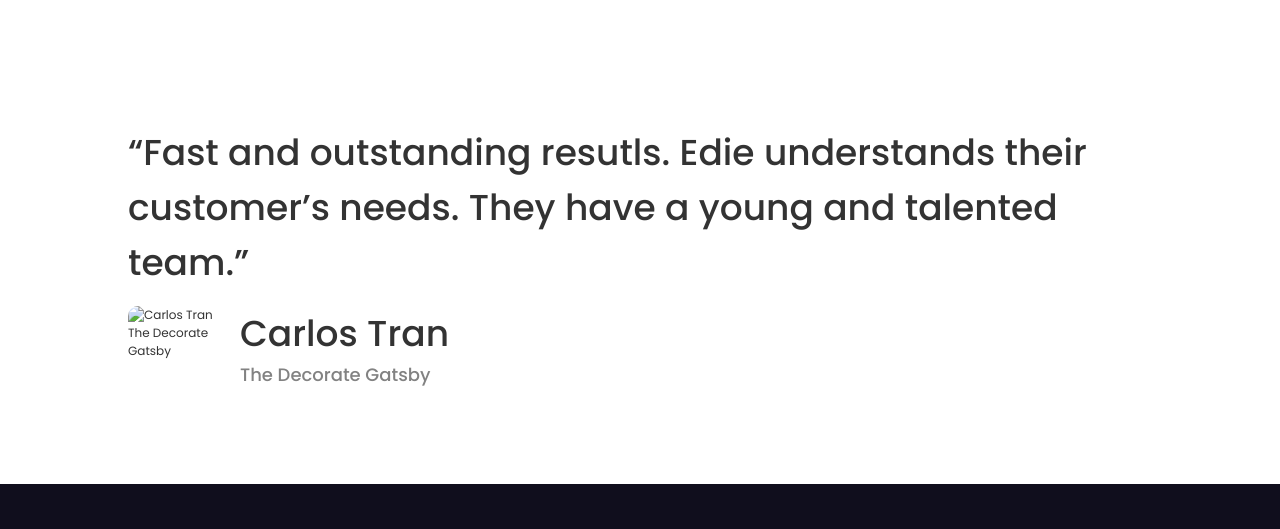
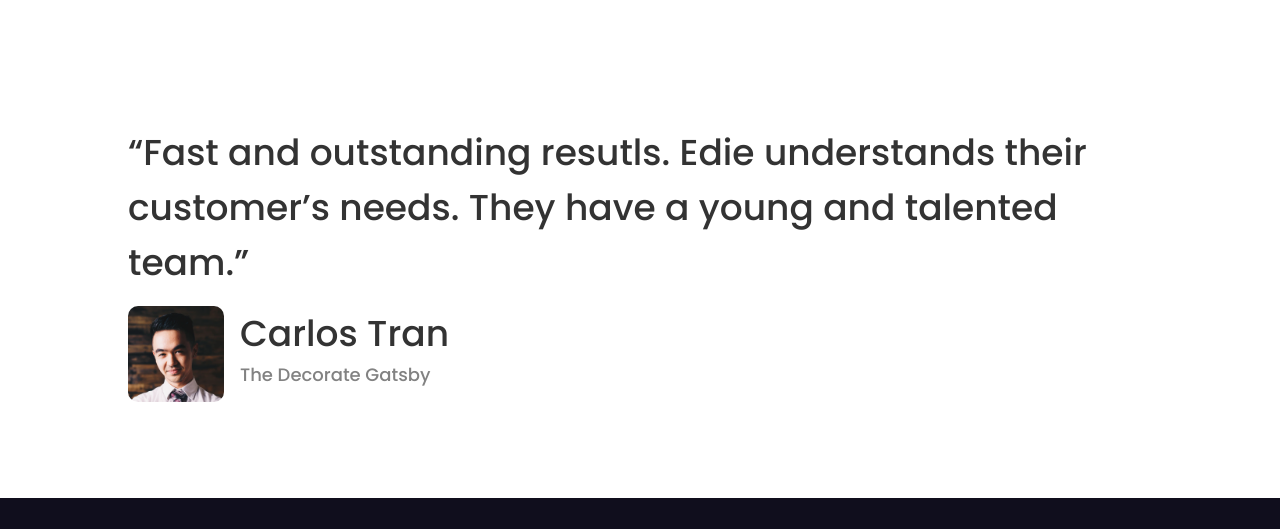
Before and after one commit to JanBergsma/Edie-homepage, a website: page index.html in a window 1280 px wide. Shown: the part 4338-4867 px from the top of the page. Drawn offline with nearby package versions, Linux system fonts and the light colour scheme; the site is published under a folder, as on GitHub Pages, so addresses that start at the root find nothing.

Commit message:
person four was not found

```diff
--- a/index.html
+++ b/index.html
@@ -178,7 +178,7 @@
           needs. They have a young and talented team.”
         </h2>
         <div class="card">
-          <img src="/img/person4.png" alt="Carlos Tran The Decorate Gatsby" class="card__image">
+          <img src="img/person4.png" alt="Carlos Tran The Decorate Gatsby" class="card__image">
           <div class="card__name-and-function">
             <p class="card__name">Carlos Tran</p>
             <p class="card__function">The Decorate Gatsby</p>
```
